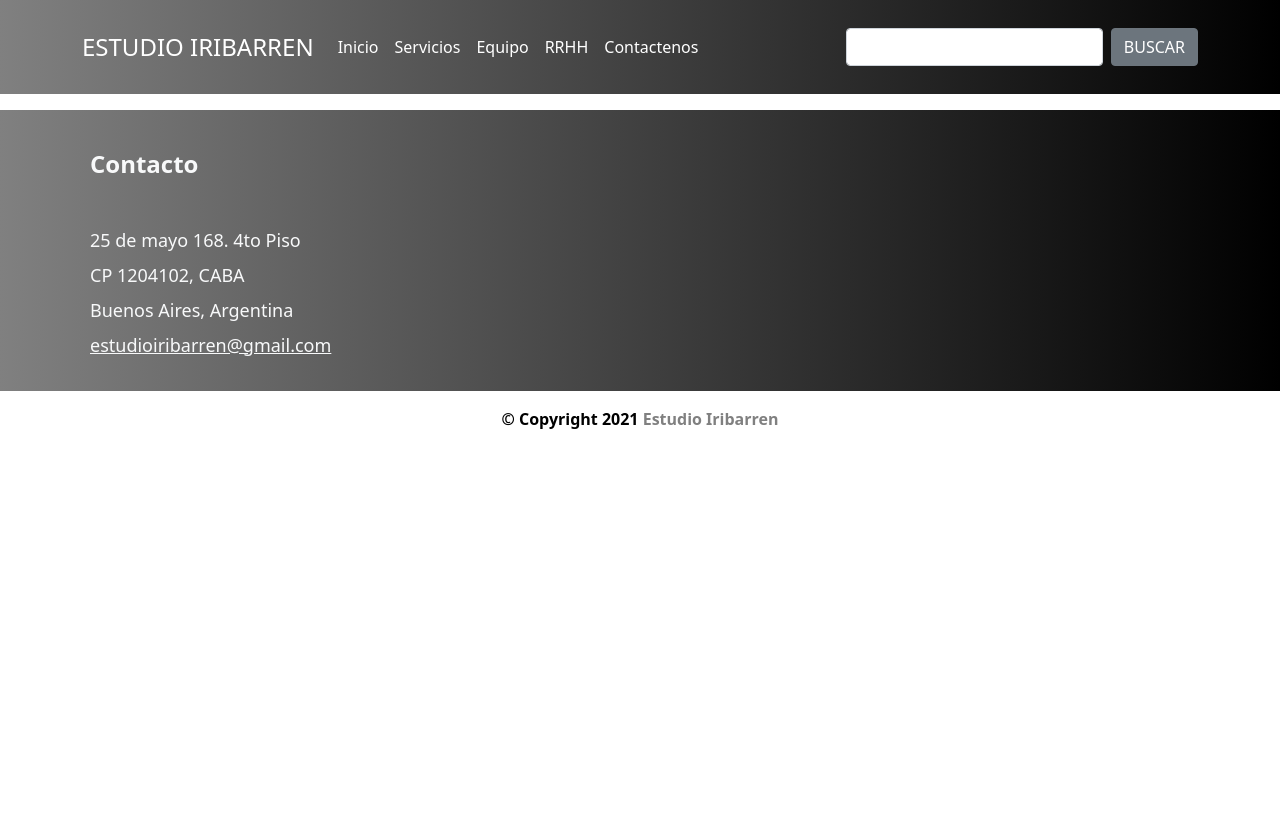
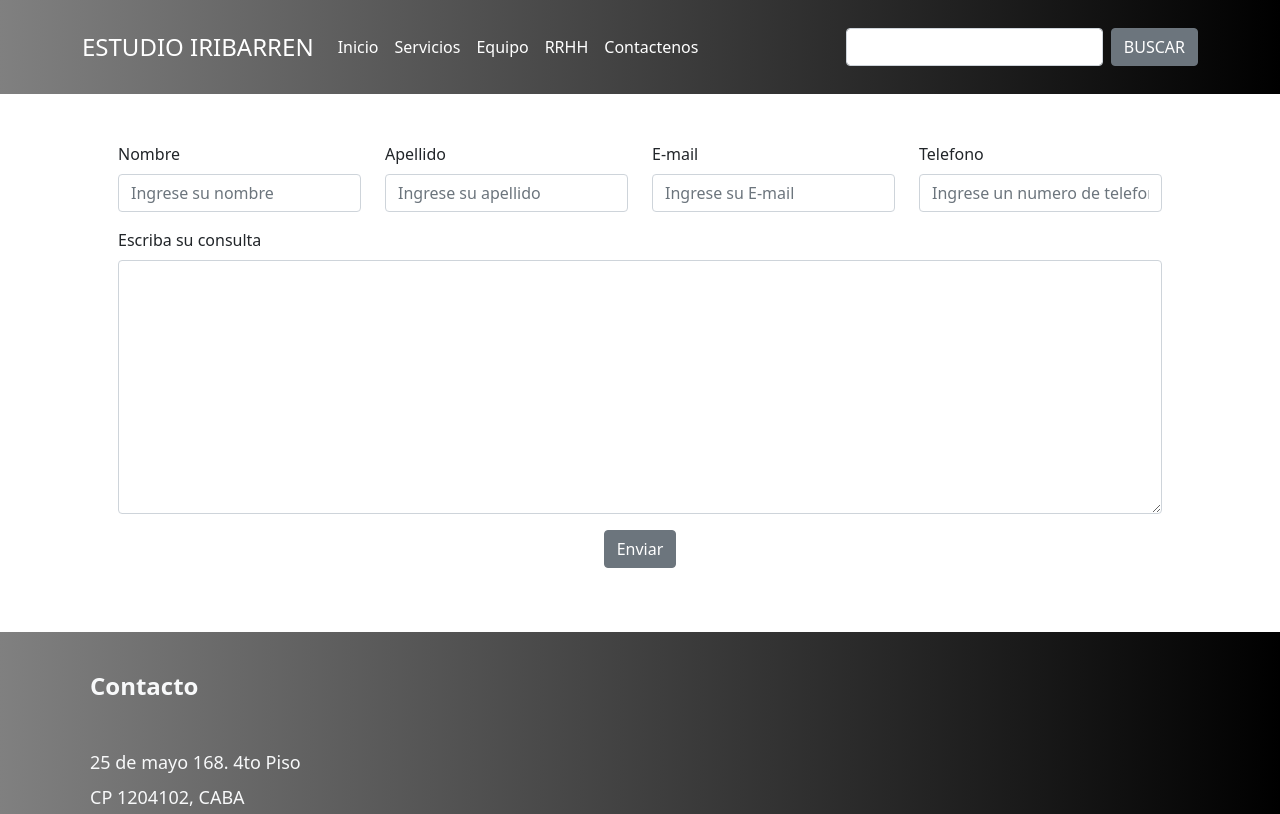
Before and after one commit to Alefer1995/proyecto, a website: page contactenos.html in a window 1280 px wide. Shown: the top 814 px of the page. Drawn offline with nearby package versions, Linux system fonts and the light colour scheme.

Commit message:
Contacto

```diff
--- a/contactenos.html
+++ b/contactenos.html
@@ -43,6 +43,43 @@
             </div>
         </nav>
     </header>
+    <section>
+        <div class="container p-5">
+            <div class="row">
+                <div class="col-md">
+                    <div class="mb-3">
+                        <label for="exampleFormControlInput1" class="form-label">Nombre</label>
+                        <input type="email" class="form-control" id="exampleFormControlInput1" placeholder="Ingrese su nombre">
+                    </div>
+                </div>
+                <div class="col-md">
+                    <div class="mb-3">
+                        <label for="exampleFormControlInput1" class="form-label">Apellido</label>
+                        <input type="email" class="form-control" id="exampleFormControlInput1" placeholder="Ingrese su apellido">
+                    </div>
+                </div>
+                <div class="col-md">
+                    <div class="mb-3">
+                        <label for="exampleFormControlInput1" class="form-label">E-mail</label>
+                        <input type="email" class="form-control" id="exampleFormControlInput1" placeholder="Ingrese su E-mail">
+                    </div>
+                </div>
+                <div class="col-md">
+                    <div class="mb-3">
+                        <label for="exampleFormControlInput1" class="form-label">Telefono</label>
+                        <input type="email" class="form-control" id="exampleFormControlInput1" placeholder="Ingrese un numero de telefono">
+                    </div>
+                </div>
+            </div>
+            <div class="mb-3">
+                <label for="exampleFormControlTextarea1" class="form-label">Escriba su consulta</label>
+                <textarea class="form-control" id="exampleFormControlTextarea1" rows="10"></textarea>
+            </div>
+            <div class="container text-center">
+                <button type="submit" class="btn btn-secondary">Enviar</button>
+            </div>
+        </div>
+    </section>
 
     <footer class="footer">
         <div class="footer-contact">
```
Also changed, not shown: equipo.html (+1 -1 lines), rrhh.html (+1 -0 lines).
